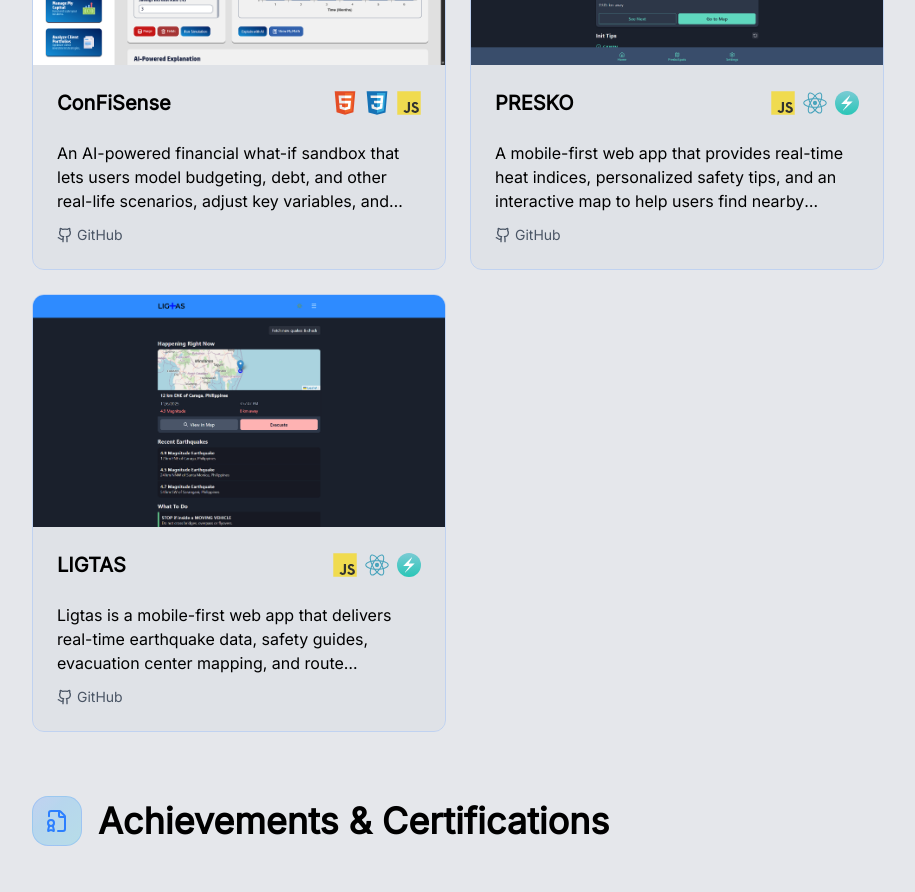
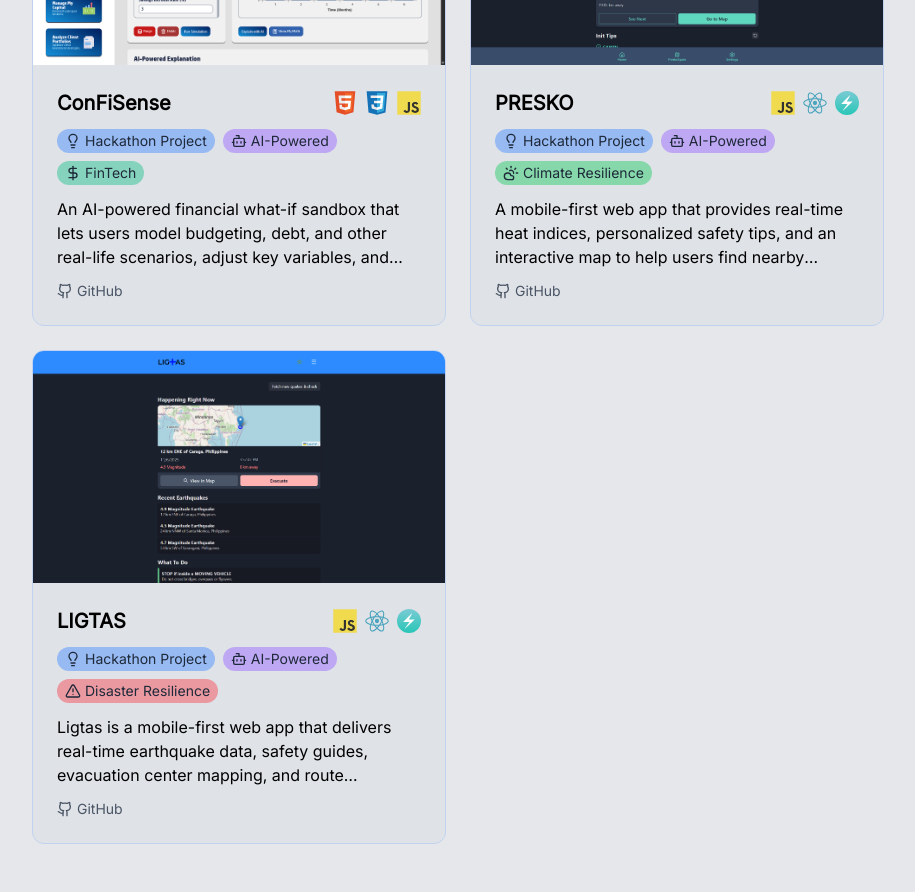
Before and after one commit to neophiles/my-dev-portfolio, a React (Vite) app: page / in a window 1280 px wide. Shown: the part 1060-1952 px from the top of the page, without its empty margins (182-1097 px from the left). Built offline with nearby package versions, Linux system fonts and the light colour scheme.

Commit message:
refactor: Use projectLabels array from project data

```diff
--- a/src/components/ProjectCard.tsx
+++ b/src/components/ProjectCard.tsx
@@ -1,6 +1,6 @@
 import type { Project } from '../data/projects'
 import GitHubLink from './GitHubLink'
-import HackathonLabel from './HackathonLabel'
+import ProjectLabelTab from './ProjectLabelTab'
 import { Github } from 'lucide-react'
 
 function ProjectCard({ project }: { project: Project }) {
@@ -8,7 +8,7 @@ function ProjectCard({ project }: { project: Project }) {
     image,
     title,
     description,
-    projectType,
+    projectLabels,
     techStack,
     githubLink,
   } = project;
@@ -27,9 +27,13 @@ function ProjectCard({ project }: { project: Project }) {
             }
           </div>
         </div>
-        <div className='flex items-center gap-4'>
+        <div className='flex flex-wrap items-center gap-2'>
           {
-            projectType === "Hackathon" && <HackathonLabel />
+            projectLabels.length !== 0 && (
+              projectLabels.map(labelData => (
+                <ProjectLabelTab labelData={labelData} />
+              ))
+            )
           }
         </div>
         <p className='line-clamp-3 text-ellipsis'>{description}</p>
```
